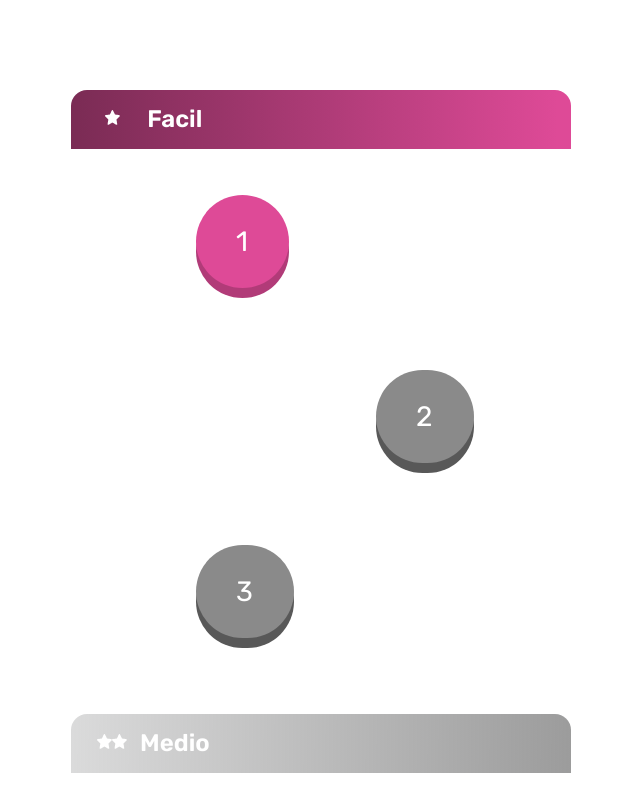
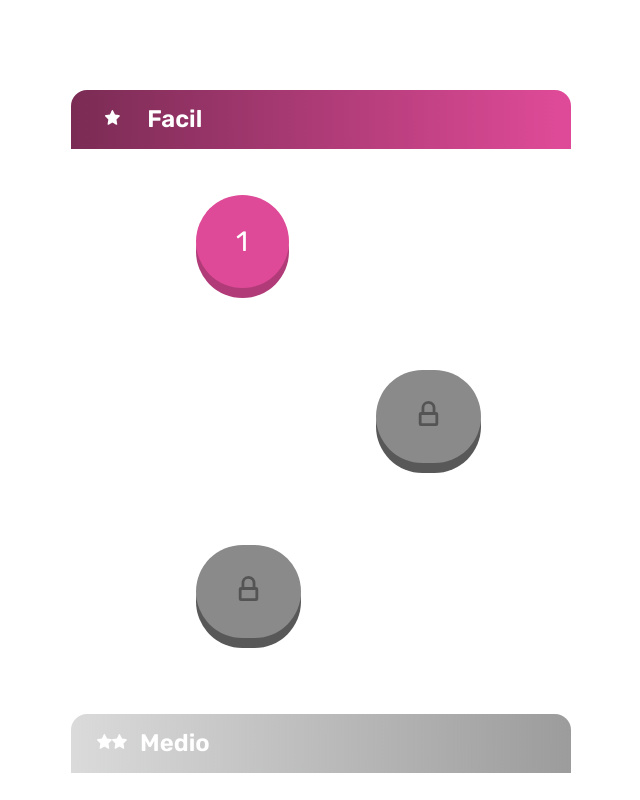
Before and after one commit to Xenock20/Demo-Se-alizaTec, a React (Vite) app in the folder maqueta-react/: page /Niveles in a window 1280 px wide. Shown: the whole page, without its empty margins (287-927 px from the left). Built offline with nearby package versions, Linux system fonts and the light colour scheme.

Commit message:
Add Style Block Icon

```diff
--- a/maqueta-react/src/components/components-CaminoNiveles/Boton.jsx
+++ b/maqueta-react/src/components/components-CaminoNiveles/Boton.jsx
@@ -4,6 +4,7 @@ import { nivel } from "../../Contenido/Niveles";
 import { Link } from "react-router-dom";
 import start from "../../assets/startOne.png";
 import { UserContext } from "../../context/UserProvider";
+import BlockIcon from "../../assets/BlockIcon.svg";
 
 const BotonesLevels = () => {
   const [mostrarInfo, setMostrarInfo] = useState(false);
@@ -78,7 +79,13 @@ const BotonesLevels = () => {
                       handleClick(descripcion, direccion, id, positionInfo);
                     }}
                   >
-                    {index + 1}
+                    {!unlockLevel ? (
+                      <object data={BlockIcon} className="block-icon">
+                        {" "}
+                      </object>
+                    ) : (
+                      index + 1
+                    )}
                   </button>
                   {id === infoId && (
                     <div
@@ -138,7 +145,13 @@ const BotonesLevels = () => {
                       handleClick(descripcion, direccion, id, positionInfo);
                     }}
                   >
-                    {index + 1}
+                    {!unlockLevel ? (
+                      <object data={BlockIcon} className="block-icon">
+                        {" "}
+                      </object>
+                    ) : (
+                      index + 1
+                    )}
                   </button>
                   {id === infoId && (
                     <div
@@ -199,7 +212,13 @@ const BotonesLevels = () => {
                       handleClick(descripcion, direccion, id, positionInfo);
                     }}
                   >
-                    {index + 1}
+                    {!unlockLevel ? (
+                      <object data={BlockIcon} className="block-icon">
+                        {" "}
+                      </object>
+                    ) : (
+                      index + 1
+                    )}
                   </button>
                   {id === infoId && (
                     <div
--- a/maqueta-react/src/pages/style/CaminoNiveles.css
+++ b/maqueta-react/src/pages/style/CaminoNiveles.css
@@ -30,7 +30,8 @@
   font-size: 24px;
 }
 
-.title-dif-tree, .title-dif-two {
+.title-dif-tree,
+.title-dif-two {
   background: linear-gradient(
     270.24deg,
     #8a8a8a -28.51%,
@@ -66,6 +67,10 @@
 
 .levels-path::-webkit-scrollbar {
   width: 8px; /* Ajusta el ancho de la barra de desplazamiento */
+}
+.block-icon {
+  width: 25px;
+  height: 25px;
 }
 
 .levels-path::-webkit-scrollbar-thumb {
@@ -181,8 +186,7 @@
   transition: 200ms;
 }
 
-
-.block{
+.block {
   background-color: #8a8a8a;
   box-shadow: #585858 0px 10px 0px 0px;
 }
```
Also changed, not shown: maqueta-react/src/assets/BlockIcon.svg (added).
